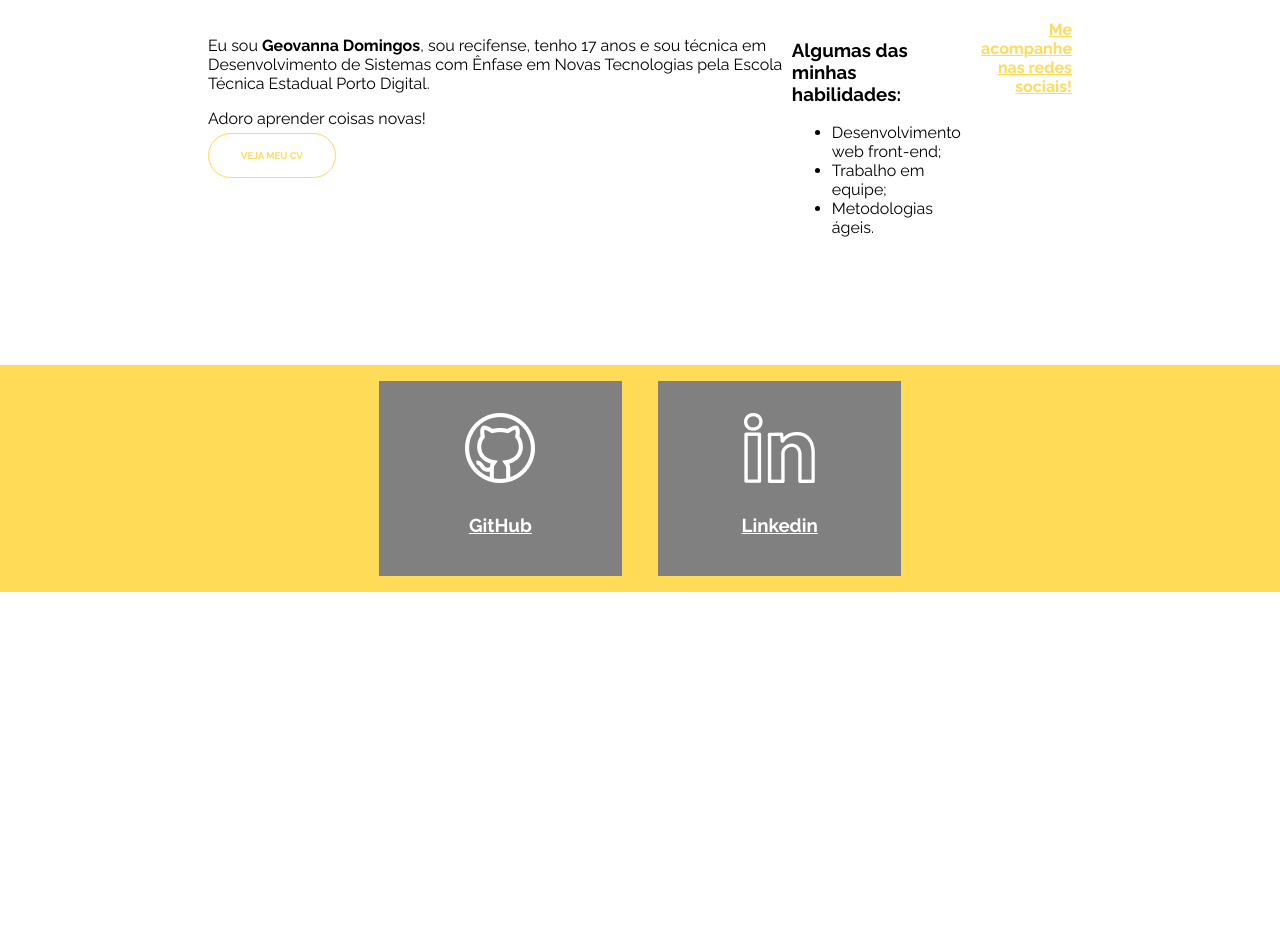
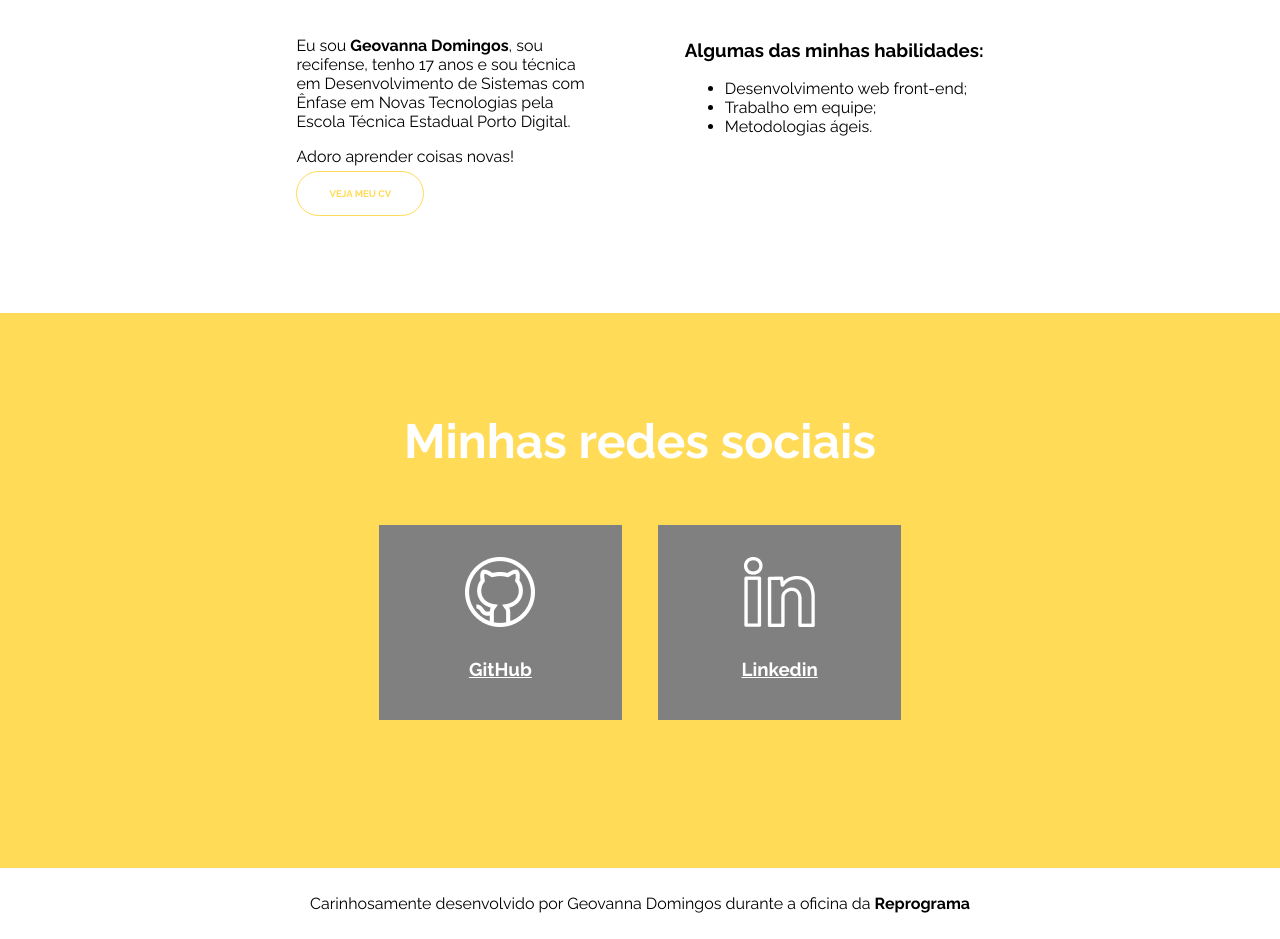
Before and after one commit to geovannaadomingos/PaginaGeovannaDomingos, a plain HTML site: page index.html in a window 1280 px wide. Shown: the part 980-1919 px from the top of the page. Before the commit the page ends 1604 px from the top, so only its background shows below. Drawn offline with Linux system fonts and the light colour scheme.

Commit message:
Atualização básica css e html

```diff
--- a/css/style.css
+++ b/css/style.css
@@ -55,10 +55,6 @@ body {
     justify-content: space-evenly;
 }
 
-.sobre-descricao, .sobre-habilidades, .informacao_redes_sociais_sobre{
-    width: 30%;
-    padding: auto;
-}
 
 .sobre__titulo{
     font-size: 3rem;
@@ -74,14 +70,12 @@ body {
     font-size:0.6rem ;
 }
 
-.convite_redes-sociais{
-    color: #ffdb58;
-    font-size:rem;
-    font-weight: bold
+.sobre-descricao__destaque{
+    width: 300px;
 }
 
-.informacao_redes_sociais_sobre{
-    text-align: end;
+.sobre-habilidade{
+    width: 300px;
 }
 
 /* Redes Sociais*/
@@ -92,8 +86,15 @@ body {
 }
 
 .redes-sociais{
-    margin: auto;
     margin:2rem;
+    padding-bottom: 100px
+}
+
+.redes-sociais__titulo-principal{
+    font-size: 3rem;
+    color: white;
+    text-align:center;
+    padding-top: 100px;
 }
 
 .redes-sociais__link {
@@ -118,3 +119,14 @@ body {
     margin-top: 3rem;
     padding: 1rem;
 }
+
+.parágrafo_redes-sociais{
+    background-color: white;
+    padding: 10px;
+}
+
+.link_footer{
+    text-decoration: none;
+    color: black;
+    font-weight: bold;
+}
--- a/index.html
+++ b/index.html
@@ -45,8 +45,8 @@
                         Adoro aprender coisas novas!
                     </p>
 
-                    <a href="https://drive.google.com/file/d/1zMzXjrunq4YXmNbhu2GwKxBOafG1IDnl/view?usp=sharing"
-                        class="btn btn-amarelo">Veja meu CV</a>
+                    <a href="https://drive.google.com/file/d/1HYDMBIXngojmnkd9iPstv2o0mlxx_j46/view?usp=sharing"
+                        class="btn btn-amarelo" target="_blank">Veja meu CV</a>
 
                 </div>
 
@@ -66,17 +66,13 @@
 
                 </div>
 
-                <div class="informacao_redes_sociais_sobre">
-                    <a href="#redes-sociais"
-                        class="convite_redes-sociais">Me acompanhe nas redes sociais!</a>
-                </div>
-
             </div>
 
         </section>
 
         <!--Seção redes sociais-->
         <div class="footer">
+            <h2  class="redes-sociais__titulo-principal">Minhas redes sociais</h2>
             <div id="redes-sociais" class="redes-sociais">
                 <a href="https://github.com/geovannaadomingos" target="_blank" class="redes-sociais__link">
                     <img class="redes-sociais__img" src="img/github.png" alt="Ícone do GitHub">
@@ -87,6 +83,9 @@
                     <h3 class="redes-sociais__titulo">Linkedin</h3>
                 </a>
             </div>
+            <div class="parágrafo_redes-sociais">
+                <p>Carinhosamente desenvolvido por Geovanna Domingos durante a oficina da <a href="https://reprograma.com.br/" target="_blank" class="link_footer">Reprograma</a></p>
+            </div>
         </div>
      </main>
 
```
